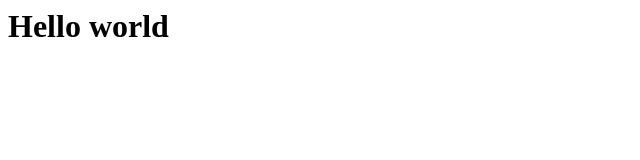
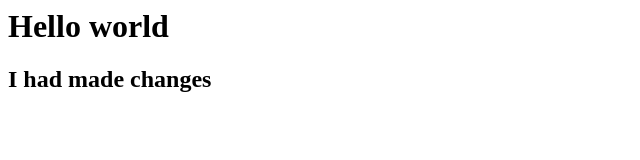
Before and after one commit to shahbazsahi/Fall-22-Web-Engineering-BSIT, a plain HTML site: page index.html in a window 1280 px wide. Shown: the whole page, without its empty margins (0-640 px from the left). Drawn offline with Linux system fonts and the light colour scheme.

Commit message:
another commit

```diff
--- a/index.html
+++ b/index.html
@@ -5,5 +5,6 @@
 
     <body>
         <h1>Hello world</h1>
+        <h2>I had made changes</h2>
     </body>
 </html>
```
